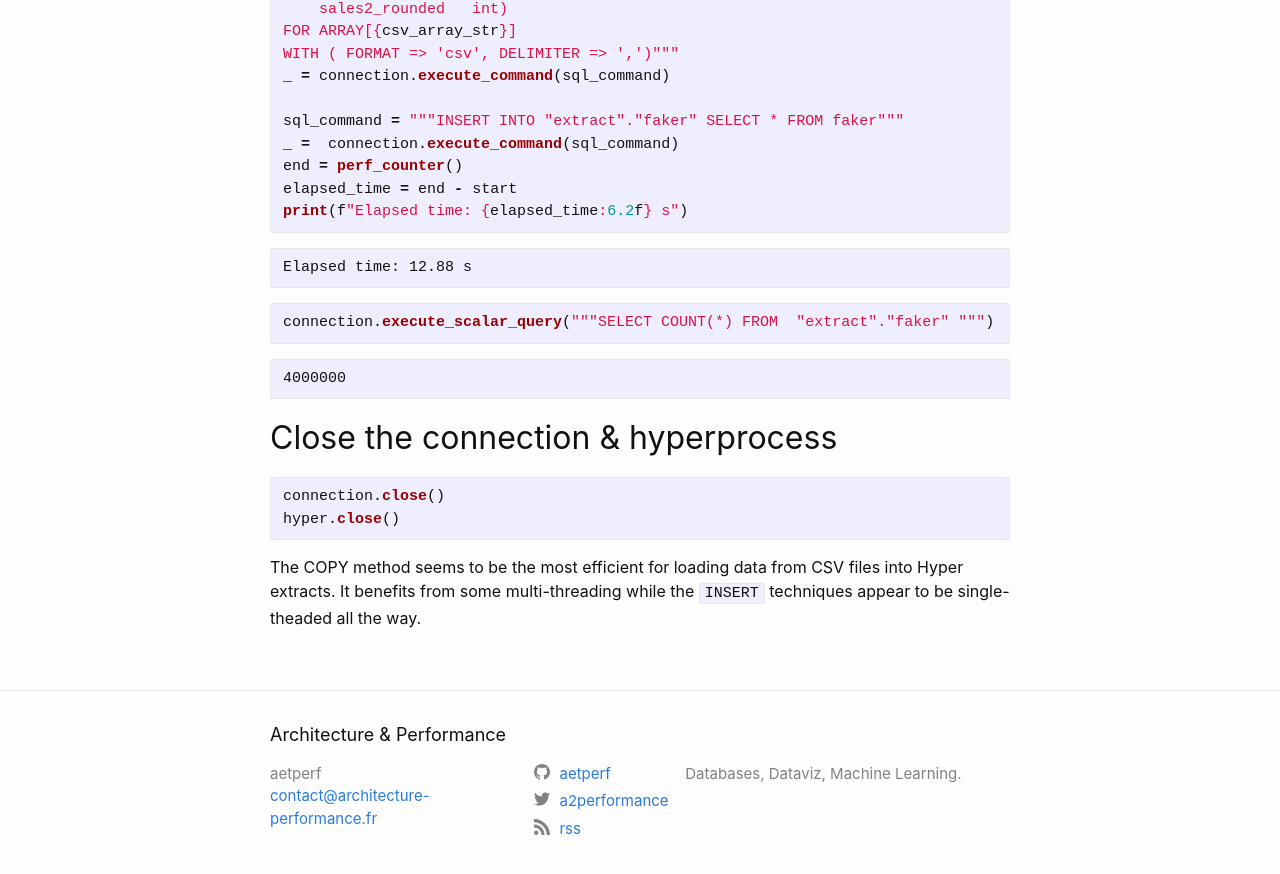
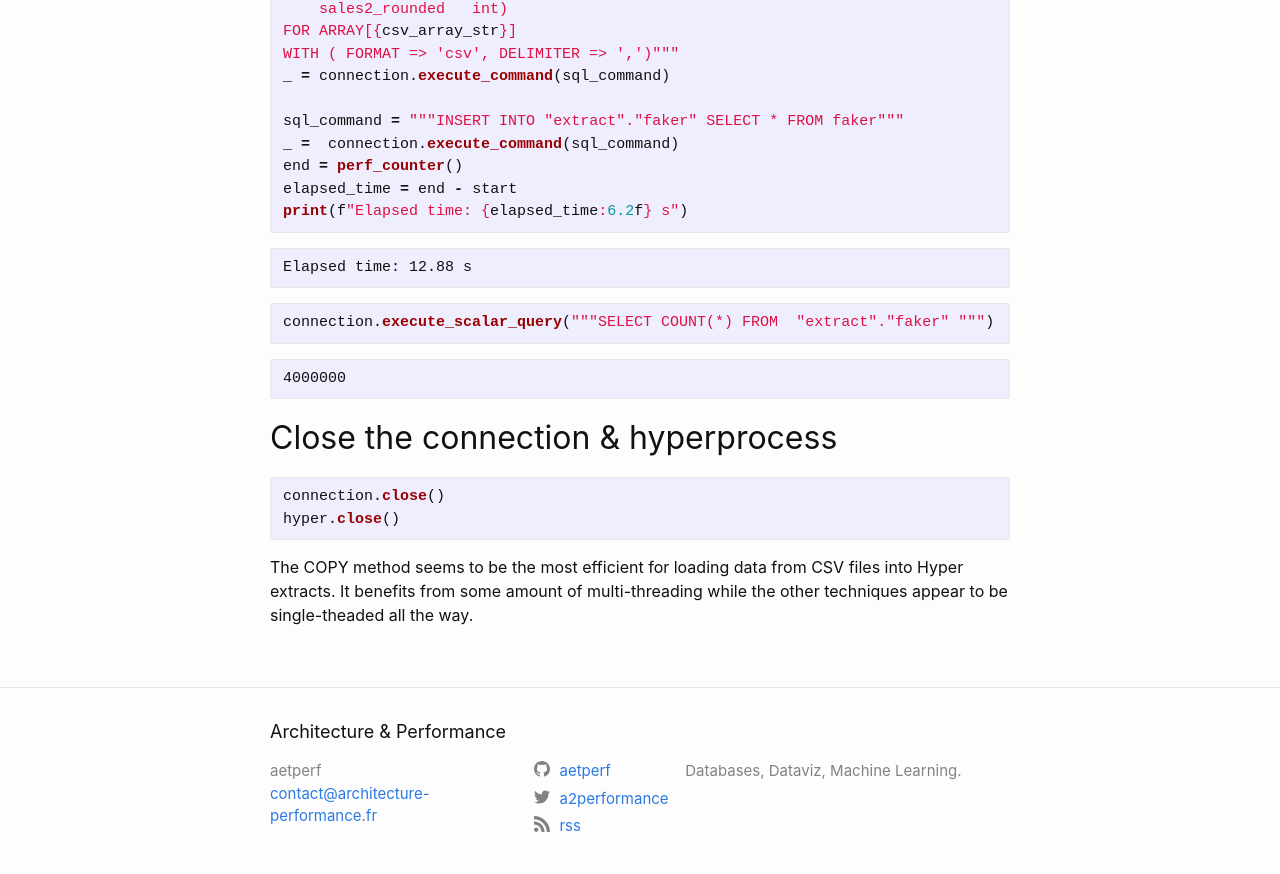
Before and after one commit to aetperf/aetperf.github.io, a Jekyll site: the page built from _posts/2022-05-09-Load-data-from-CSV-files-into-a-Tableau-hyper-extract.md, in a window 1280 px wide and 900 px high, scrolled down 4666 px. Shown: the top 874 px of the window. Built offline with Jekyll 4.4.1, drawn with Linux system fonts in a browser that asks for light colours; comment, search, counter and statistics services are not loaded.

Commit message:
small change

````diff
--- a/_posts/2022-05-09-Load-data-from-CSV-files-into-a-Tableau-hyper-extract.md
+++ b/_posts/2022-05-09-Load-data-from-CSV-files-into-a-Tableau-hyper-extract.md
@@ -235,7 +235,7 @@ connection.close()
 hyper.close()
 ```
 
-The COPY method seems to be the most efficient for loading data from CSV files into Hyper extracts. It benefits from some multi-threading while the `INSERT` techniques appear to be single-theaded all the way.
+The COPY method seems to be the most efficient for loading data from CSV files into Hyper extracts. It benefits from some amount of multi-threading while the other techniques appear to be single-theaded all the way.
 
 {% if page.comments %}
 <div id="disqus_thread"></div>
````
